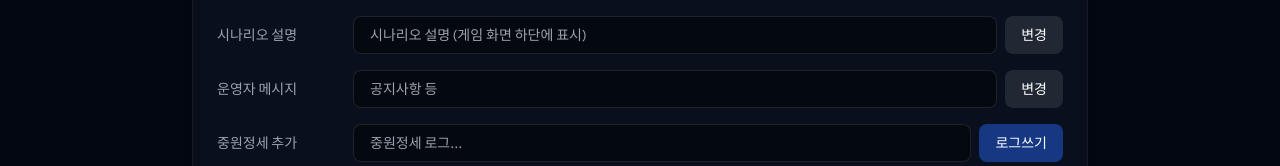
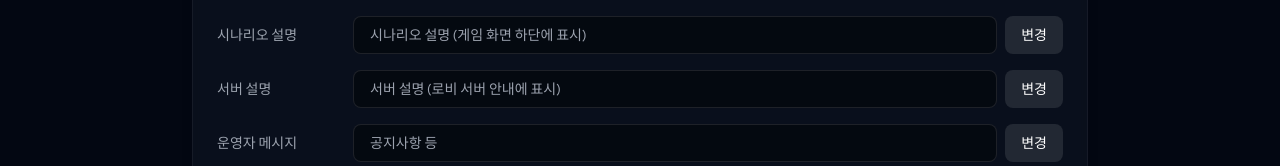
Before and after one commit to peppone-choi/open-sam-front, a Next.js app: page /1/admin/game in a window 1280 px wide. Shown: the part 634-800 px from the top of the page. Built offline with nearby package versions, Linux system fonts and the light colour scheme; no server answers.

Commit message:
feat: 시나리오 설명과 서버 설명 분리
- scenarioText: 게임 화면 하단 표시
- serverDescription: 로비 서버 안내 표시
- 어드민 페이지에 '서버 설명' 필드 추가

```diff
--- a/src/app/[server]/admin/game/page.tsx
+++ b/src/app/[server]/admin/game/page.tsx
@@ -14,6 +14,7 @@ type AdminAction =
   | 'serverName'
   | 'scenario'
   | 'scenarioText'
+  | 'serverDescription'
   | 'serverCnt'
   | 'msg'
   | 'log'
@@ -32,6 +33,7 @@ interface AdminGameSettings {
   serverName?: string;
   scenario?: string;
   scenarioText?: string;
+  serverDescription?: string;
   serverCnt?: number;
   msg?: string;
   log?: string;
@@ -58,6 +60,7 @@ interface AdminUpdatePayload extends Record<string, string | number | boolean |
   session_id: string;
   serverName?: string;
   scenario?: string;
+  serverDescription?: string;
   msg?: string;
   log?: string;
   starttime?: string;
@@ -82,6 +85,7 @@ export default function AdminGamePage() {
   const [serverName, setServerName] = useState('');
   const [scenario, setScenario] = useState('');
   const [scenarioText, setScenarioText] = useState('');
+  const [serverDescription, setServerDescription] = useState('');
   const [serverCnt, setServerCnt] = useState(1);
   const [msg, setMsg] = useState('');
   const [log, setLog] = useState('');
@@ -124,6 +128,7 @@ export default function AdminGamePage() {
         setServerName(data.serverName || '');
         setScenario(data.scenario || '');
         setScenarioText(data.scenarioText || '');
+        setServerDescription(data.serverDescription || '');
         setServerCnt(data.serverCnt || 1);
         setMsg(data.msg || '');
         setStarttime(data.starttime ? data.starttime.substring(0, 19) : '');
@@ -161,6 +166,9 @@ export default function AdminGamePage() {
           break;
         case 'scenarioText':
           payload.scenarioText = scenarioText.trim();
+          break;
+        case 'serverDescription':
+          payload.serverDescription = serverDescription.trim();
           break;
         case 'serverCnt':
           payload.serverCnt = serverCnt;
@@ -351,6 +359,7 @@ export default function AdminGamePage() {
             {[
               { label: '서버 이름', value: serverName, setter: setServerName, action: 'serverName', ph: '서버 표시 이름 (게임 화면 상단에 표시)' },
               { label: '시나리오 설명', value: scenarioText, setter: setScenarioText, action: 'scenarioText', ph: '시나리오 설명 (게임 화면 하단에 표시)' },
+              { label: '서버 설명', value: serverDescription, setter: setServerDescription, action: 'serverDescription', ph: '서버 설명 (로비 서버 안내에 표시)' },
               { label: '운영자 메시지', value: msg, setter: setMsg, action: 'msg', ph: '공지사항 등' },
             ].map((field) => (
               <div key={field.action} className="flex flex-col md:flex-row gap-2 md:items-center">
--- a/src/app/entrance/page.tsx
+++ b/src/app/entrance/page.tsx
@@ -19,7 +19,7 @@ interface Server {
   status?: 'preparing' | 'running' | 'paused' | 'finished' | 'united'; // 새 상태 시스템
   statusText?: string; // 한글 상태 텍스트
   scenarioName?: string; // 시나리오 이름
-  scenarioText?: string; // 서버 설명 (동적)
+  serverDescription?: string; // 서버 설명 (로비 표시용)
   hasCharacter?: boolean; // 캐릭터 존재 여부
   characterName?: string; // 캐릭터 이름
   characterNation?: string; // 캐릭터 국가
@@ -67,7 +67,7 @@ export default function EntrancePage() {
           status: s.status || 'running',
           statusText: s.statusText || '운영중',
           scenarioName: s.scenarioName || '',
-          scenarioText: s.scenarioText || '', // 서버 설명 (동적)
+          serverDescription: s.serverDescription || '', // 서버 설명 (로비 표시용)
           hasCharacter: false,
           allow_npc_possess: s.allow_npc_possess || false,
         }));
@@ -408,7 +408,7 @@ export default function EntrancePage() {
                             {server.korName}
                           </span>
                           <span className="text-xs text-gray-400">
-                            {server.scenarioText || server.scenarioName || `${server.statusText || '운영중'}`}
+                            {server.serverDescription || server.scenarioName || `${server.statusText || '운영중'}`}
                           </span>
                        </div>
                     ))
```
